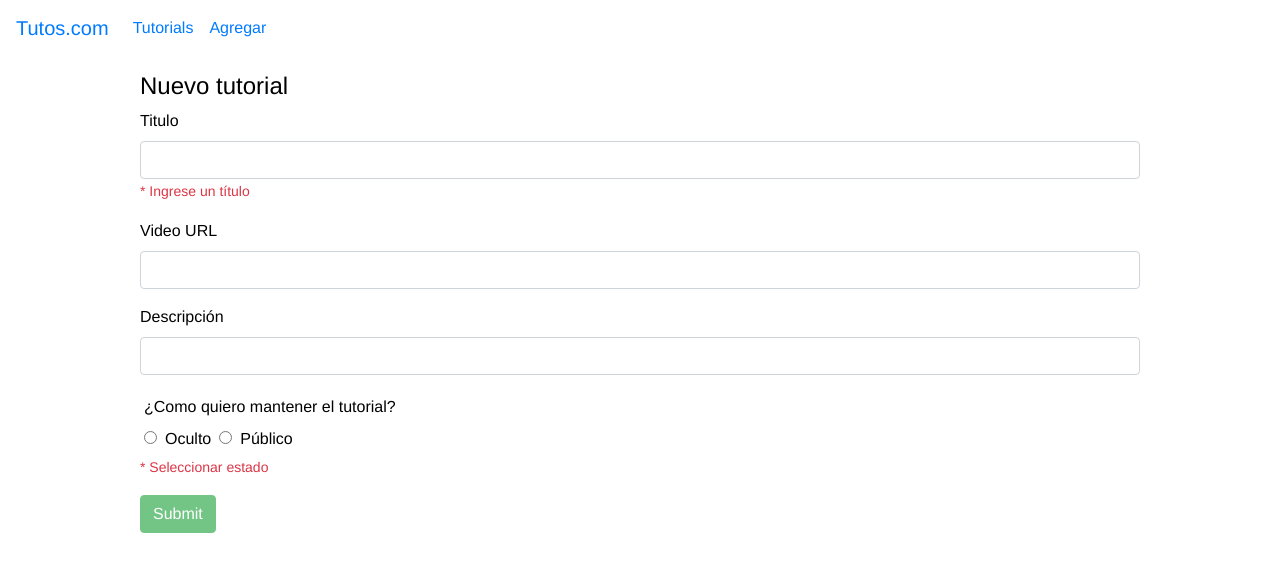
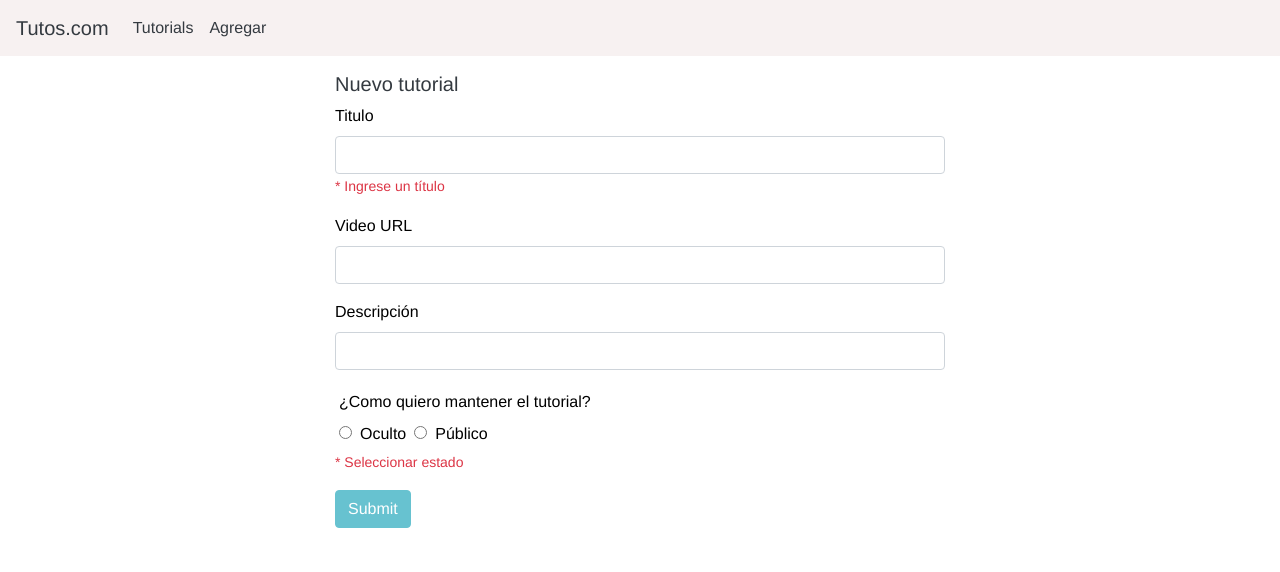
Before and after one commit to eniocs/Tutorials-Challenge, a Vue app in the folder Tutorials-Front/: page /add in a window 1280 px wide. Shown: the top 572 px of the page. Built offline with nearby package versions, Linux system fonts and the light colour scheme.

Commit message:
Some aesthetic changes

```diff
--- a/Tutorials-Front/src/App.vue
+++ b/Tutorials-Front/src/App.vue
@@ -1,17 +1,17 @@
 <template>
   <div id="app">
-    <nav class="navbar navbar-expand ">
-      <router-link to="/" class="navbar-brand">Tutos.com</router-link>
+    <nav class="navbar navbar-expand">
+      <router-link to="/" class="navbar-brand text-dark">Tutos.com</router-link>
       <div class="navbar-nav mr-auto">
         <li class="nav-item">
-          <router-link to="/tutorials" class="nav-link">Tutorials</router-link>
+          <router-link to="/tutorials" class="nav-link text-dark">Tutorials</router-link>
         </li>
         <li class="nav-item">
-          <router-link to="/add" class="nav-link">Agregar</router-link>
+          <router-link to="/add" class="nav-link text-dark">Agregar</router-link>
         </li>
       </div>
     </nav>
-    <div class="container mt-3">
+    <div class="container mt-3 col-lg-6 ">
       <router-view />
     </div>
   </div>
@@ -37,4 +37,8 @@ export default {
   color: #000000;
 
 }
+
+.navbar {
+    background-color: #f7f1f1;
+}
 </style>
--- a/Tutorials-Front/src/components/AddTutorial.vue
+++ b/Tutorials-Front/src/components/AddTutorial.vue
@@ -1,7 +1,7 @@
 <template>
   <div class="submit-form text-left align-middle" @closed="v$.$reset()">
     <div v-if="!submitted">
-        <h4>Nuevo tutorial</h4>
+        <h5 class="text-dark">Nuevo tutorial</h5>
         <form @submit.prevent="handleSubmit">
             <div class="form-group">
               <label for="title">Titulo</label>
@@ -46,7 +46,7 @@
               </div>
               <small class="text-danger" v-if="!v$.tutorial.published_status.required.$response">* Seleccionar estado</small>
             </div>
-            <button @click="saveTutorial" class="btn btn-success" :disabled="isDisabled">Submit</button>
+            <button @click="saveTutorial" class="btn btn-info" :disabled="isDisabled">Submit</button>
         </form>
     </div>
     <div v-else>
--- a/Tutorials-Front/src/components/TutorialsList.vue
+++ b/Tutorials-Front/src/components/TutorialsList.vue
@@ -1,11 +1,11 @@
 <template>
   <div class="list row">
-    <div class="col-md-8">
+    <div class="col-md-12">
       <div class="input-group mb-3">
         <input type="text" class="form-control" placeholder="Search by title or description"
           v-model="title"/>
         <div class="input-group-append">
-          <button class="btn btn-outline-secondary" type="button"
+          <button class="btn btn-outline-info" type="button"
             @click="searchTitle"
           >
             Search
@@ -15,6 +15,8 @@
     </div>
     <div class="col-md-6">
       <h4>Tutorials List</h4>
+      <hr>
+
       <ul class="list-group">
         <li class="list-group-item"
           :class="{ active: index == currentIndex }"
@@ -25,27 +27,30 @@
           {{ tutorial.title }}
         </li>
       </ul>
-      <button class="m-3 btn btn-sm btn-danger" @click="removeAllTutorials">
-        Remove All
+      <button class="mt-3 btn btn-sm btn-default btn-red" @click="removeAllTutorials">
+        Eliminar todos
       </button>
     </div>
     <div class="col-md-6">
       <div v-if="currentTutorial">
         <h4>Tutorial</h4>
+
+        <hr>
         <div>
-          <label><strong>Title:</strong></label> {{ currentTutorial.title }}
+          <label><strong>Titulo:</strong></label> {{ currentTutorial.title }}
         </div>
         <div>
-          <label><strong>Description:</strong></label> {{ currentTutorial.description }}
+          <label><strong>Descripción:</strong></label> {{ currentTutorial.description }}
         </div>
         <div>
-          <label><strong>Status:</strong></label> {{ currentTutorial.published ? "Published" : "Pending" }}
+          <label><strong>Estado:</strong></label> {{ currentTutorial.published ? "Publicado" : "Oculto" }}
         </div>
-        <router-link :to="'/tutorials/' + currentTutorial.id" class="badge badge-warning">Edit</router-link>
+        <router-link :to="'/tutorials/' + currentTutorial.id" class="badge badge-warning p-2">Editar</router-link>
       </div>
       <div v-else>
-        <br />
-        <p>Please click on a Tutorial...</p>
+        <h4>&nbsp;</h4>
+        <hr>
+        <p class="borderstyle">Seleccione un tutorial para ver su información aqui!</p>
       </div>
     </div>
   </div>
@@ -116,4 +121,16 @@ export default {
   max-width: 750px;
   margin: auto;
 }
+
+.borderstyle{
+
+  border-left: 4px solid #17a2b8;
+  padding: 5px;
+}
+
+.btn-red{
+  border-color: #d43f3a;
+  color: #d43f3a;
+}
+
 </style>
```
